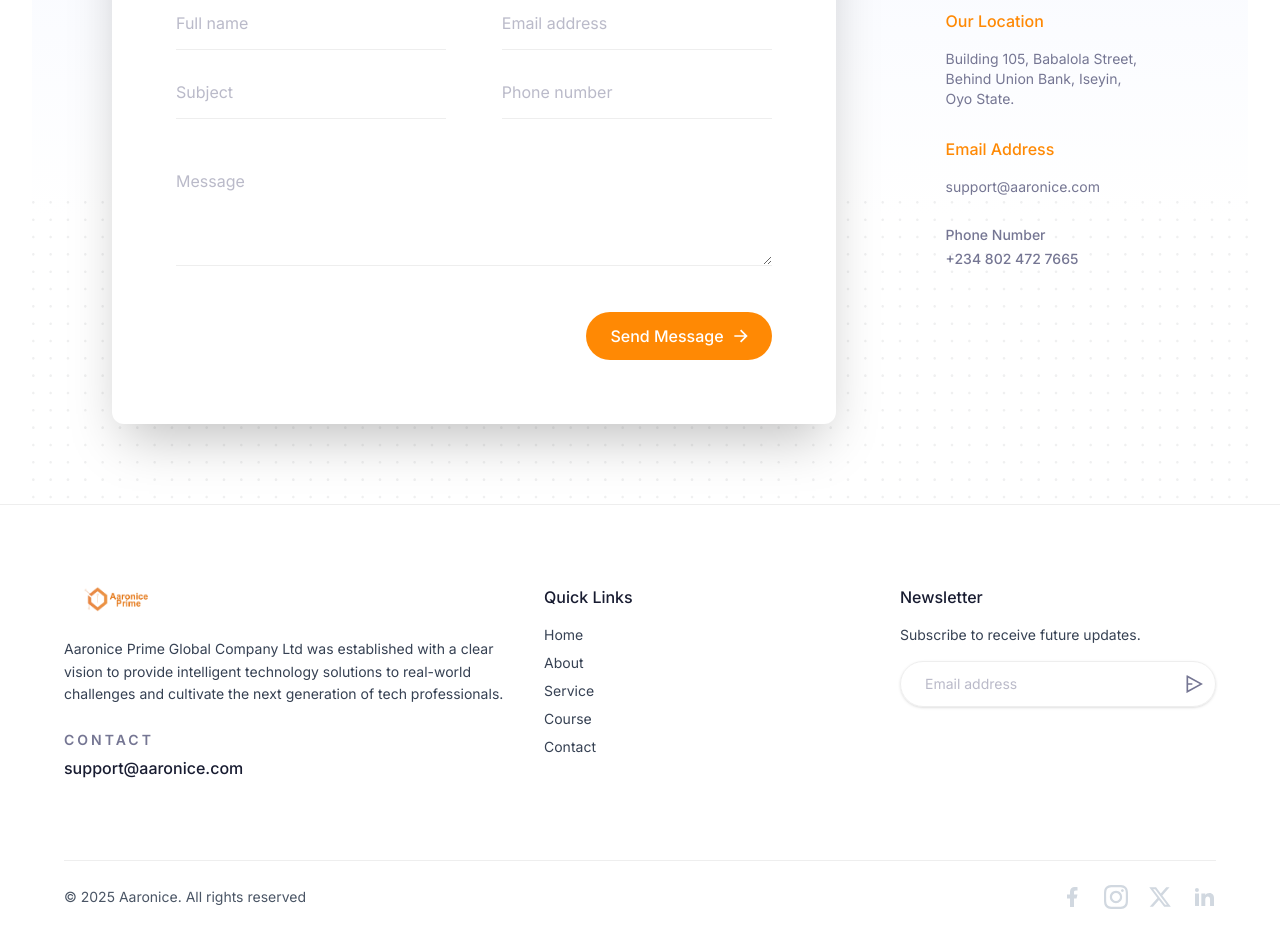
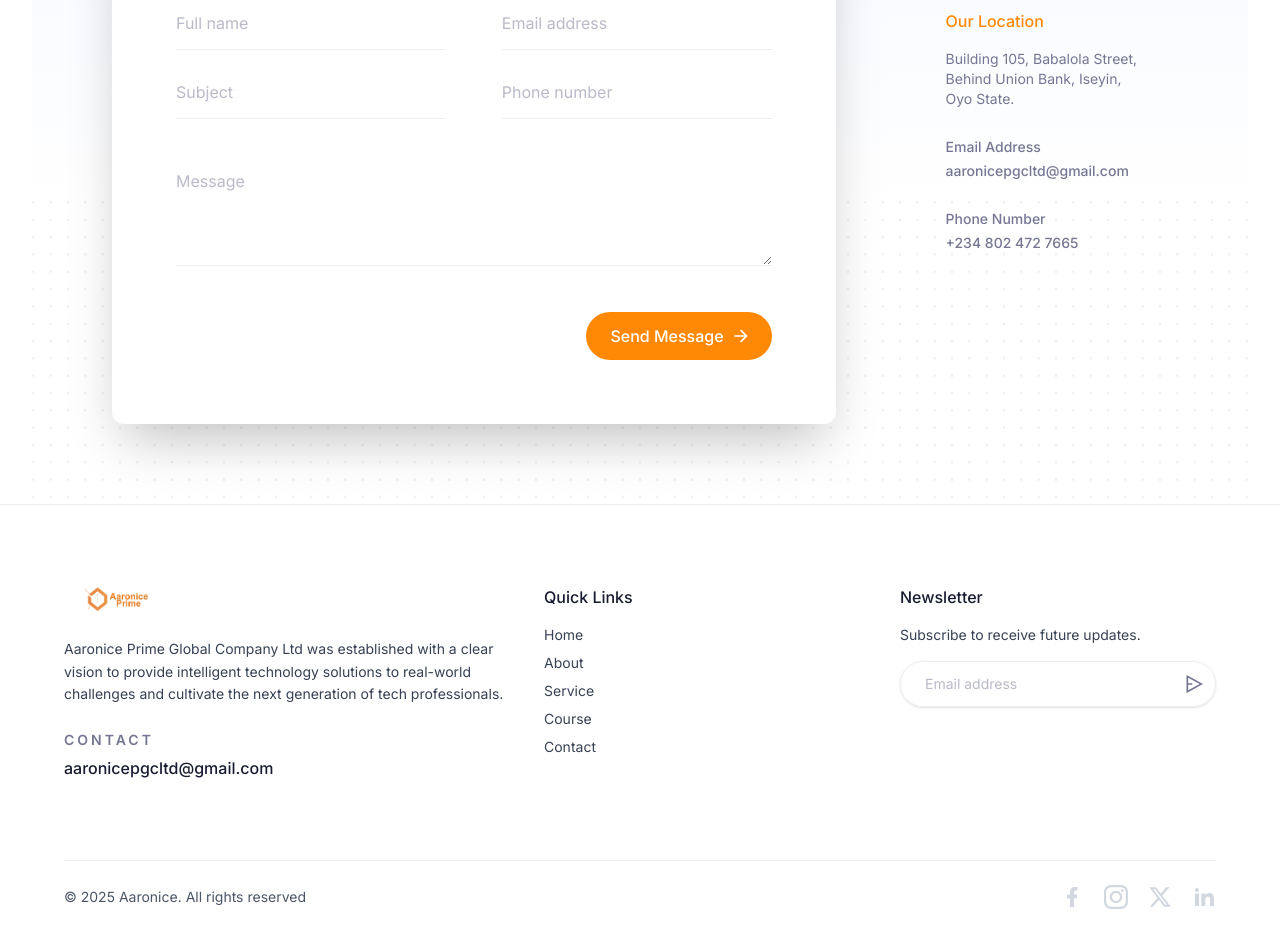
Before and after one commit to jerr001/aaronice-cms, a Next.js app: page /contact in a window 1280 px wide. Shown: the part 360-1293 px from the top of the page. Built offline with nearby package versions, Linux system fonts and the light colour scheme.

Commit message:
Update all email addresses to company Gmail

```diff
--- a/components/Contact/index.tsx
+++ b/components/Contact/index.tsx
@@ -210,11 +210,13 @@ const Contact = () => {
                 </p>
               </div>
               <div className="mb-7">
-                <h3 className="text-metatitle3 mb-4 font-medium text-orange-400 dark:text-white">
+                <p className="text-body-color mb-1 text-base font-medium">
                   Email Address
-                </h3>
-                <p>
-                  <a href="#">support@aaronice.com</a>
+                </p>
+                <p className="text-dark text-base font-medium dark:text-white">
+                  <a href="mailto:aaronicepgcltd@gmail.com">
+                    aaronicepgcltd@gmail.com
+                  </a>
                 </p>
               </div>
               <div>
--- a/components/Footer/index.tsx
+++ b/components/Footer/index.tsx
@@ -46,10 +46,10 @@ const Footer = () => {
                   Contact
                 </p>
                 <a
-                  href="mailto:support@aaronice.com"
+                  href="mailto:aaronicepgcltd@gmail.com"
                   className="text-itemtitle font-medium text-black dark:text-white"
                 >
-                  support@aaronice.com
+                  aaronicepgcltd@gmail.com
                 </a>
               </div>
             </motion.div>
--- a/components/StructuredData/index.tsx
+++ b/components/StructuredData/index.tsx
@@ -12,7 +12,7 @@ export default function StructuredData() {
     logo: "https://aaronice.com/images/logo/logo-dark.svg",
     description:
       "Leading technology company specializing in AI automation, custom software development, digital transformation, and expert-led tech training.",
-    email: "support@aaronice.com",
+    email: "aaronicepgcltd@gmail.com",
     telephone: "+234-802-472-7665",
     address: {
       "@type": "PostalAddress",
```
Also changed, not shown: 1 other file (tests, documents, lock files or other folders).
